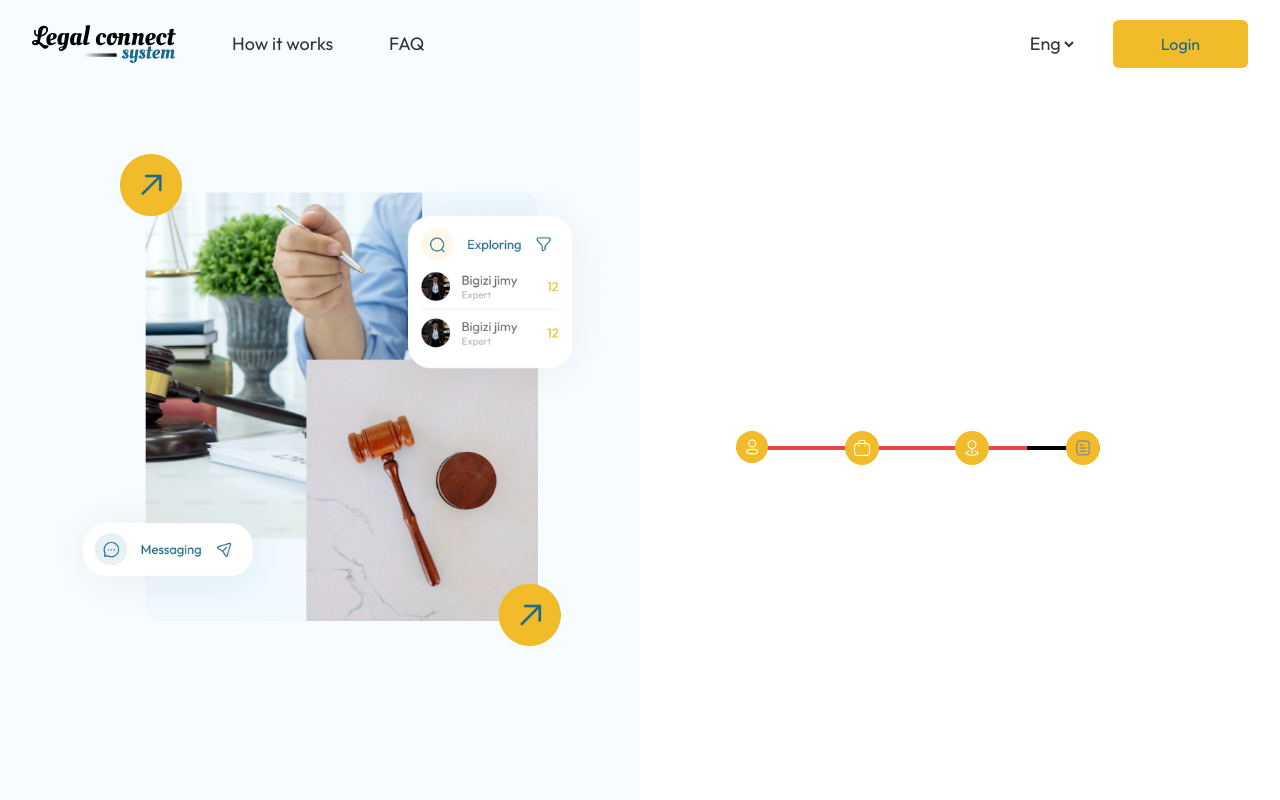
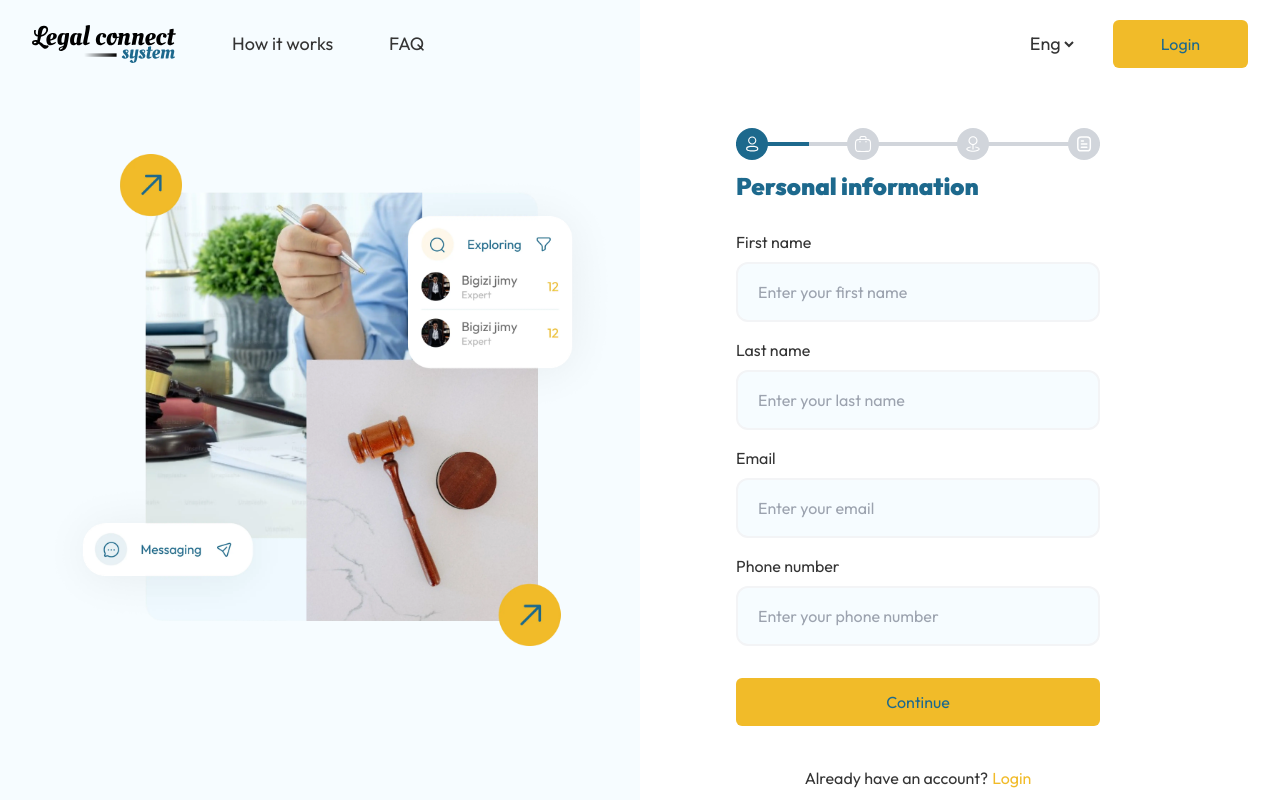
Before and after one commit to edson-pro/Legal_Connect_System, a React (Vite) app: page /signup/lawyer in a window 1280 px wide. Built offline with nearby package versions, Linux system fonts and the light colour scheme.

Commit message:
feat: add half of lawyer base flow

```diff
--- a/src/components/authPages/AuthStepperFormBreadCrumbs.tsx
+++ b/src/components/authPages/AuthStepperFormBreadCrumbs.tsx
@@ -2,31 +2,73 @@ import documentIcon from "assets/icons/document.svg";
 import placeIcon from "assets/icons/place.svg";
 import suitcaseIcon from "assets/icons/suitcase.svg";
 import userIcon from "assets/icons/user.svg";
+import { useState } from "react";
+
+type LineWidthClass = "w-1/5" | "w-1/2" | "w-[80%]" | "w-full";
+type FormStep = 1 | 2 | 3 | 4;
 
 const AuthStepperFormBreadCrumps = () => {
+  const [formStep, setFormStep] = useState<FormStep>(1);
+
+  const setLineWidthClass = (): LineWidthClass => {
+    if (formStep === 1) return "w-1/5";
+    if (formStep === 2) return "w-1/2";
+    if (formStep === 3) return "w-[80%]";
+    return "w-full";
+  };
+
+  const changeStep = (newStep: FormStep) => {
+    if (formStep === newStep) return;
+    setFormStep(newStep);
+  };
+
   return (
-    <div className="flex justify-between relative">
-      <div className="p-2 bg-primary-yellow rounded-full z-10 h-8 flex justify-center items-center w-8">
+    <div className="relative flex justify-between">
+      <button
+        className="z-10 flex items-center justify-center w-8 h-8 rounded-full bg-primary-blue duration-200 transition-all ease-out"
+        onClick={() => {
+          changeStep(1);
+        }}
+      >
         <img src={userIcon} alt="user icon" />
-      </div>
-      <div className="p-2 bg-primary-yellow rounded-full z-10">
+      </button>
+
+      <button
+        className={`z-10 flex items-center justify-center w-8 h-8 rounded-full duration-200 transition-all ease-out ${
+          formStep < 2 ? "bg-gray-300" : "bg-primary-blue"
+        }`}
+        onClick={() => {
+          changeStep(2);
+        }}
+      >
         <img src={suitcaseIcon} alt="suitcase icon" />
-      </div>
-      <div className="p-2 bg-primary-yellow rounded-full z-10">
+      </button>
+
+      <button
+        className={`z-10 flex items-center justify-center w-8 h-8 rounded-full duration-200 transition-all ease-out ${
+          formStep < 3 ? "bg-gray-300" : "bg-primary-blue"
+        }`}
+        onClick={() => {
+          changeStep(3);
+        }}
+      >
         <img src={placeIcon} alt="place icon" />
-      </div>
-      <div className="p-2 bg-primary-yellow rounded-full z-10">
+      </button>
+      <button
+        className={`z-10 flex items-center justify-center w-8 h-8 rounded-full duration-200 transition-all ease-out ${
+          formStep < 4 ? "bg-gray-300" : "bg-primary-blue"
+        }`}
+        onClick={() => {
+          changeStep(4);
+        }}
+      >
         <img src={documentIcon} alt="document icon" />
-      </div>
+      </button>
 
-      <div className="absolute my-auto top-1/2 -translate-y-1/2 h-1 bg-black w-full"></div>
-      <div className="absolute my-auto top-1/2 -translate-y-1/2 h-1 bg-red-500 w-[80%]"></div>
-      {/* <span className="block bg-[#EFEFEF] h-1"></span>
-        <div className="absolute flex items-center -translate-y-1/2 -mt-[1.8px]">
-
-
-          <span className="h-1 block bg-red-500 z-10 w-5"></span>
-        </div> */}
+      <div className="absolute w-full h-1 my-auto bg-gray-300 top-1/2 -translate-y-1/2"></div>
+      <div
+        className={`absolute my-auto top-1/2 -translate-y-1/2 h-1 bg-primary-blue duration-200 transition-all ease-out ${setLineWidthClass()}`}
+      ></div>
     </div>
   );
 };
--- a/src/components/ui/ClickInputField.tsx
+++ b/src/components/ui/ClickInputField.tsx
@@ -23,7 +23,7 @@ const ClickInputField: FC<Props> = ({ label, type, iconUrl, active, ...restProps
       />
       <div className="flex items-center px-6 py-5  gap-7">
         <span className="inline-block p-3 bg-primary-blue rounded-xl">
-          <img src={iconUrl} alt="law icon" />
+          <img src={iconUrl} alt="input icon" />
         </span>
         <span className="text-lg">{label}</span>
       </div>
--- /dev/null
+++ b/src/components/ui/shared/TagRadioButton.tsx
@@ -0,0 +1,19 @@
+import addIcon from "assets/icons/add.svg";
+
+const TagRadioButton = () => {
+  return (
+    <div className="relative">
+      <div className="flex bg-primary-blue w-fit text-white items-center justify-center gap-1 p-3 rounded-xl relative">
+        <input
+          type="radio"
+          className="absolute w-full bg-red-500 z-30 h-full opacity-0 cursor-pointer"
+        />
+        <span>
+          <img src={addIcon} alt="add icon" />
+        </span>
+        <span>Labour law</span>
+      </div>
+    </div>
+  );
+};
+export default TagRadioButton;
--- a/src/pages/signup/ClientSignup.tsx
+++ b/src/pages/signup/ClientSignup.tsx
@@ -6,6 +6,7 @@ import { Link } from "react-router-dom";
 
 const ClientSignup = () => {
   const [formStep, setFormStep] = useState(1);
+
   const handleContinue = (e: MouseEvent<HTMLButtonElement>) => {
     e.preventDefault();
     if (formStep === 3) return;
--- a/src/pages/signup/LawyerSignup.tsx
+++ b/src/pages/signup/LawyerSignup.tsx
@@ -1,9 +1,65 @@
 import AuthStepperFormBreadCrumps from "components/authPages/AuthStepperFormBreadCrumbs";
+import Button from "components/ui/Button";
+import InputField from "components/ui/InputField";
+import RadioButton from "components/ui/shared/TagRadioButton";
+import { MouseEvent, useState } from "react";
+import { Link } from "react-router-dom";
+
+const formTitles = [
+  "Personal information",
+  "Proffessional information",
+  "Practise areas",
+  "Attach documents",
+];
 
 const LawyerSignup = () => {
+  const [formStep, setFormStep] = useState(1);
+
+  const handleContinue = (e: MouseEvent<HTMLButtonElement>) => {
+    e.preventDefault();
+    setFormStep((prev) => prev + 1);
+  };
+
+  const formTitle = formTitles[formStep - 1];
+
   return (
-    <div className="flex flex-col justify-center mt-24 ml-24 w-[364px]">
+    <div className="flex flex-col mt-32 ml-24 w-[364px]">
       <AuthStepperFormBreadCrumps />
+      <form className="flex flex-col justify-self-center my-auto gap-4">
+        <h1 className="text-2xl font-black text-primary-blue mb-3">{formTitle}</h1>
+        {formStep === 1 && (
+          <>
+            <InputField label="First name" placeholder="Enter your first name" />
+            <InputField label="Last name" placeholder="Enter your last name" />
+            <InputField label="Email" type="email" placeholder="Enter your email" />
+            <InputField label="Phone number" placeholder="Enter your phone number" />
+          </>
+        )}
+
+        {formStep === 2 && (
+          <>
+            <InputField label="Law firm" placeholder="Enter Law firm name" />
+            <InputField label="Bar licence number" placeholder="Enter licence number" />
+            <InputField label="State/province of licence" placeholder="Province of licence" />
+          </>
+        )}
+
+        {formStep === 3 && (
+          <>
+            <RadioButton />
+          </>
+        )}
+
+        <Button onClick={handleContinue} className="mt-4">
+          Continue
+        </Button>
+        <span className="self-center mt-6">
+          Already have an account?
+          <Link className="ml-1 text-primary-yellow" to="/login">
+            Login
+          </Link>
+        </span>
+      </form>
     </div>
   );
 };
```
Also changed, not shown: src/assets/icons/add.svg (added), src/assets/icons/document.svg.
